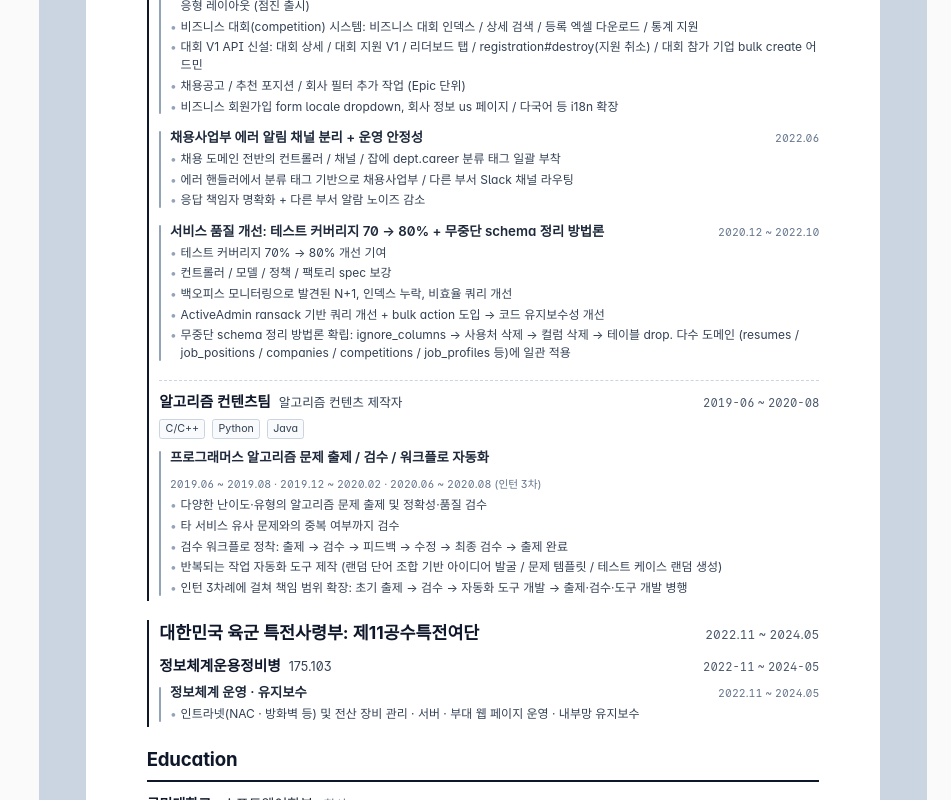
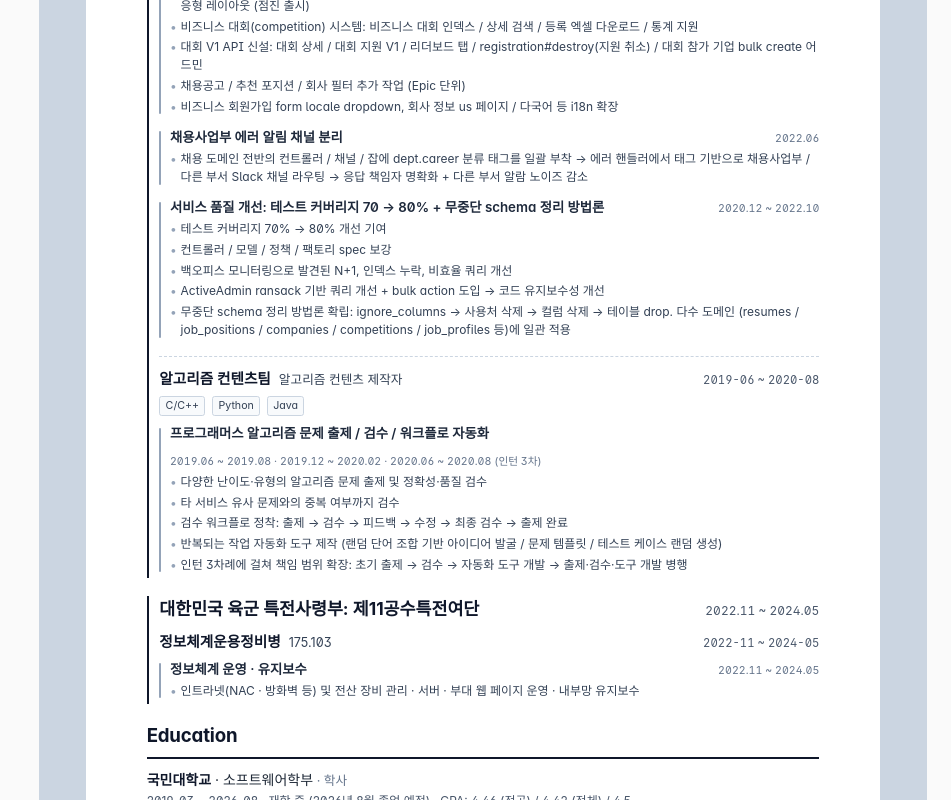
Before and after one commit to shinkeonkim/my-portfolio, a Vue app: page /my-portfolio/pdf in a window 1280 px wide. Shown: the part 3800-4600 px from the top of the page, without its empty margins (329-1280 px from the left). Built offline with nearby package versions, Linux system fonts and the light colour scheme.

Commit message:
fix: 문구 정리

```diff
--- a/src/data/experience.ts
+++ b/src/data/experience.ts
@@ -190,12 +190,10 @@ export const experiences: readonly Experience[] = [
             images: [`${EXP_IMG}/notion-03.png`],
           },
           {
-            title: '채용사업부 에러 알림 채널 분리 + 운영 안정성',
+            title: '채용사업부 에러 알림 채널 분리',
             period: '2022.06',
             bullets: [
-              '채용 도메인 전반의 컨트롤러 / 채널 / 잡에 dept.career 분류 태그 일괄 부착',
-              '에러 핸들러에서 분류 태그 기반으로 채용사업부 / 다른 부서 Slack 채널 라우팅',
-              '응답 책임자 명확화 + 다른 부서 알람 노이즈 감소',
+              '채용 도메인 전반의 컨트롤러 / 채널 / 잡에 dept.career 분류 태그를 일괄 부착 → 에러 핸들러에서 태그 기반으로 채용사업부 / 다른 부서 Slack 채널 라우팅 → 응답 책임자 명확화 + 다른 부서 알람 노이즈 감소',
             ],
           },
           {
```
